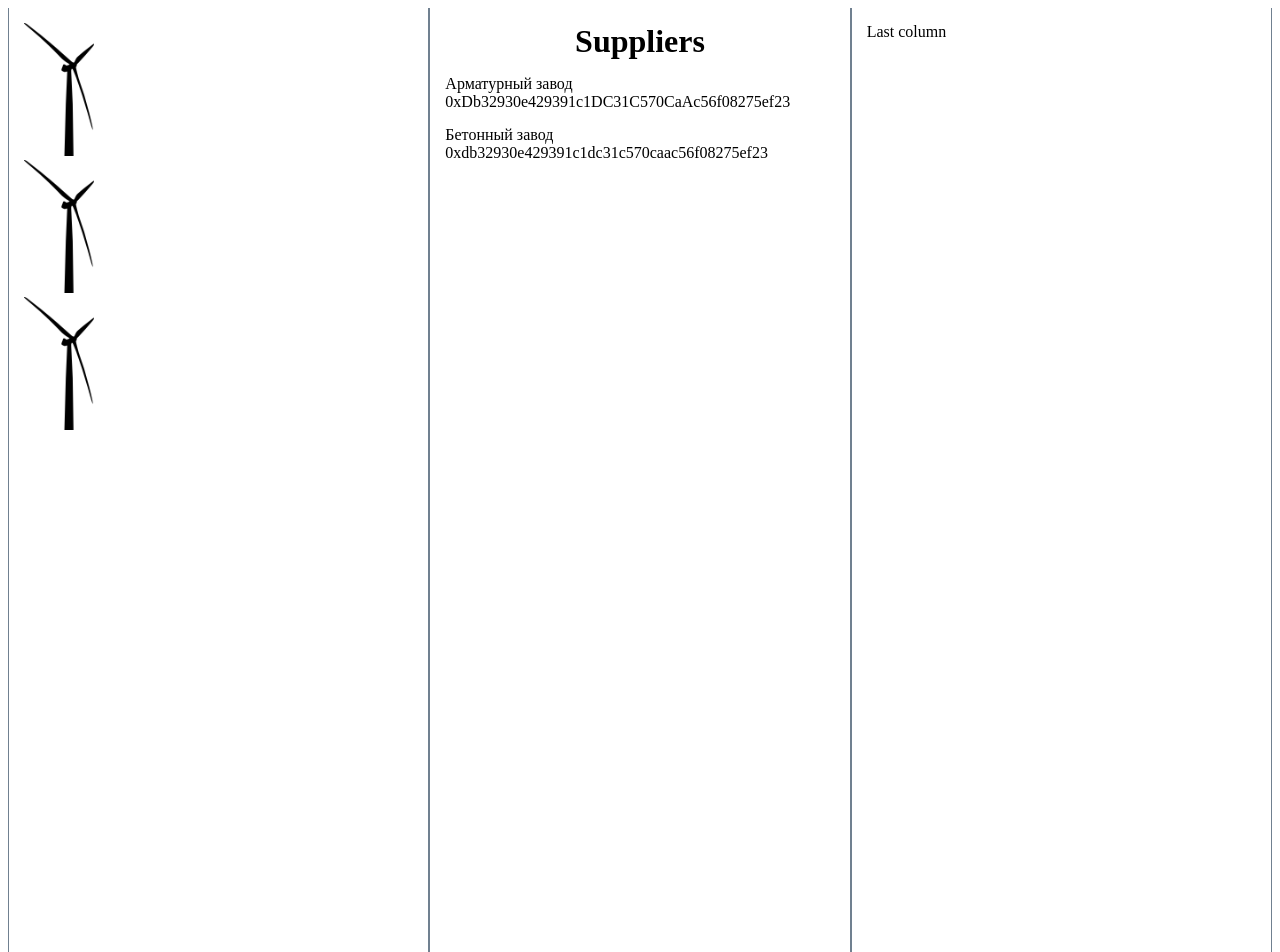
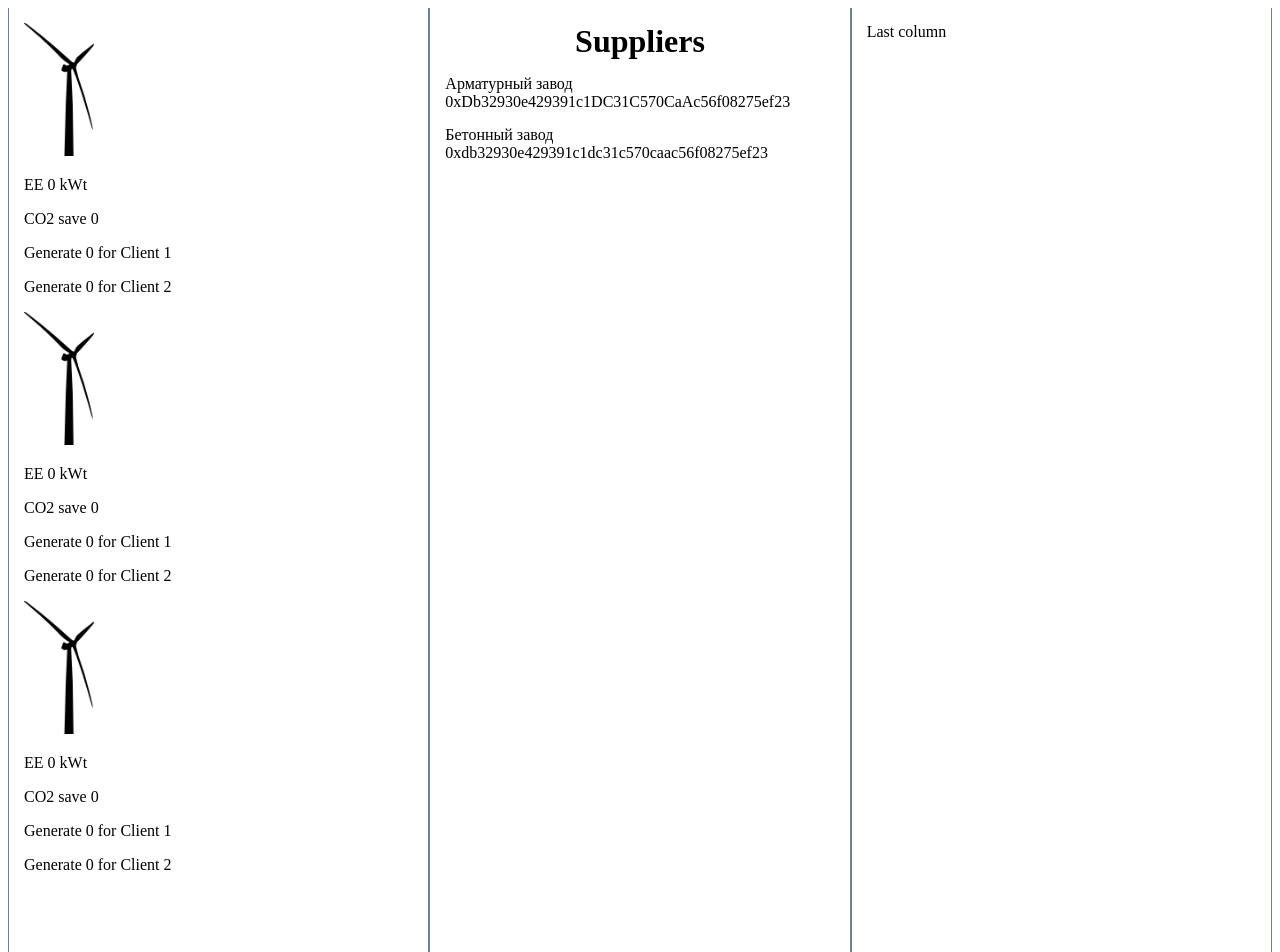
Before and after one commit to karinabond1/ditek1, an Angular app in the folder ditek1/: page / in a window 1280 px wide. Shown: the top 952 px of the page. Built offline with nearby package versions, Linux system fonts and the light colour scheme.

Commit message:
counter component

```diff
--- a/ditek1/src/app/counters/counters.component.html
+++ b/ditek1/src/app/counters/counters.component.html
@@ -2,22 +2,22 @@
 <img style="width: 70px;" src="/assets/images/vetr.png">
 </div>
 
-<div *ngIf="show1">
-  <p>EE 100 kWt</p>
-  <p>CO2 save 35</p>
-  <p>Generate 100 for Client 1</p>
-  <p>Generate 100 for Client 2</p>
+<div>
+  <p>EE {{ee1}} kWt</p>
+  <p>CO2 save {{co1}}</p>
+  <p>Generate {{gen11}} for Client 1</p>
+  <p>Generate {{gen21}} for Client 2</p>
 </div>
 
 <div (click)="showInfo(2)">
   <img style="width: 70px;" src="/assets/images/vetr.png">
 </div>
 
-<div *ngIf="show2">
-  <p>EE 100 kWt</p>
-  <p>CO2 save 35</p>
-  <p>Generate 100 for Client 1</p>
-  <p>Generate 100 for Client 2</p>
+<div>
+  <p>EE {{ee2}} kWt</p>
+  <p>CO2 save {{co2}}</p>
+  <p>Generate {{gen12}} for Client 1</p>
+  <p>Generate {{gen22}} for Client 2</p>
 </div>
 
 
@@ -25,9 +25,9 @@
   <img style="width: 70px;" src="/assets/images/vetr.png">
 </div>
 
-<div *ngIf="show3">
-  <p>EE 100 kWt</p>
-  <p>CO2 save 35</p>
-  <p>Generate 100 for Client 1</p>
-  <p>Generate 100 for Client 2</p>
+<div>
+  <p>EE {{ee3}} kWt</p>
+  <p>CO2 save {{co3}}</p>
+  <p>Generate {{gen13}} for Client 1</p>
+  <p>Generate {{gen23}} for Client 2</p>
 </div>
--- a/ditek1/src/app/counters/counters.component.ts
+++ b/ditek1/src/app/counters/counters.component.ts
@@ -13,17 +13,39 @@ export class CountersComponent implements OnInit {
   @Input() show2: boolean;
   @Input() show3: boolean;
 
+  public ee1 = 0;
+  public ee2 = 0;
+  public ee3 = 0;
+  public co1 = 0;
+  public co2 = 0;
+  public co3 = 0;
+  public gen11 = 0;
+  public gen12 = 0;
+  public gen13 = 0;
+  public gen21 = 0;
+  public gen22 = 0;
+  public gen23 = 0;
+
   ngOnInit() {
   }
 
   // tslint:disable-next-line:variable-name
   showInfo(number) {
     switch (number) {
-      case 1 : this.show1 = true;
+      case 1 : this.ee1 = Math.floor(Math.random() * 100);
+               this.co1 = Math.floor(Math.random() * 100);
+               this.gen11 = Math.floor(Math.random() * 100);
+               this.gen21 = Math.floor(Math.random() * 100);
                break;
-      case 2 : this.show2 = true;
+      case 2 : this.ee2 = Math.floor(Math.random() * 100);
+               this.co2 = Math.floor(Math.random() * 100);
+               this.gen12 = Math.floor(Math.random() * 100);
+               this.gen22 = Math.floor(Math.random() * 100);
                break;
-      case 3 : this.show3 = true;
+      case 3 : this.ee3 = Math.floor(Math.random() * 100);
+               this.co3 = Math.floor(Math.random() * 100);
+               this.gen13 = Math.floor(Math.random() * 100);
+               this.gen23 = Math.floor(Math.random() * 100);
                break;
     }
   }
```
